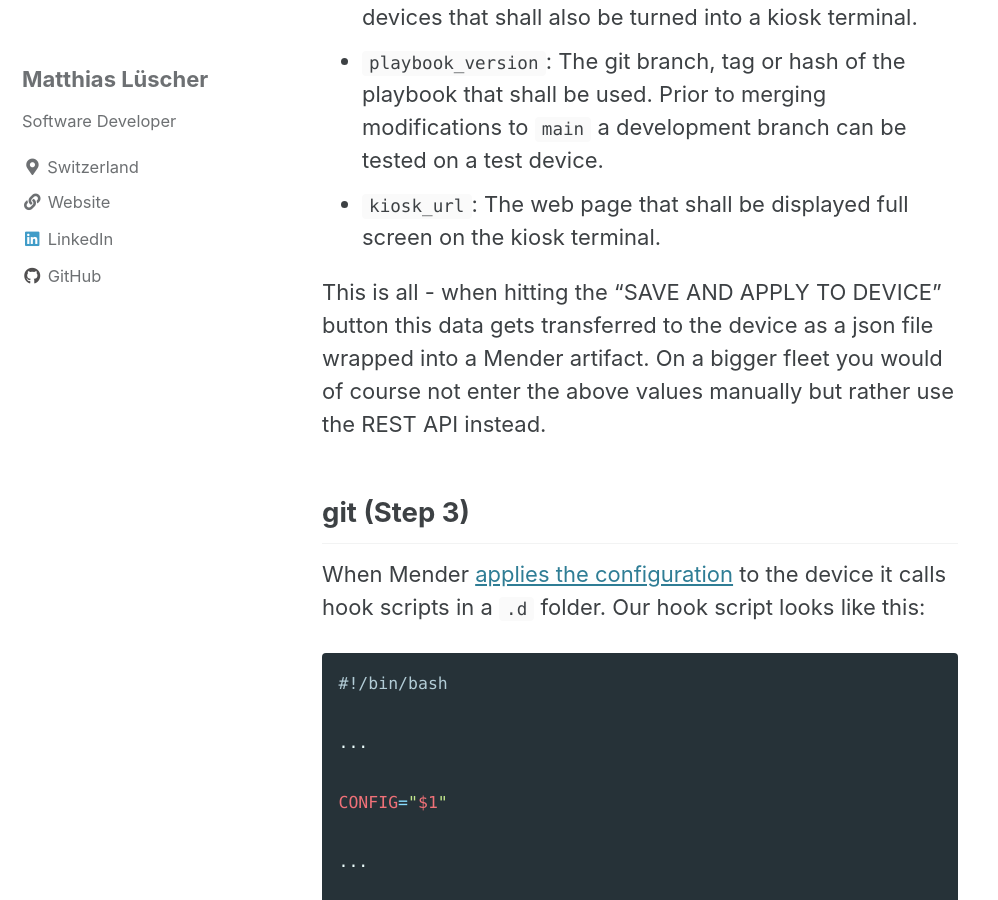
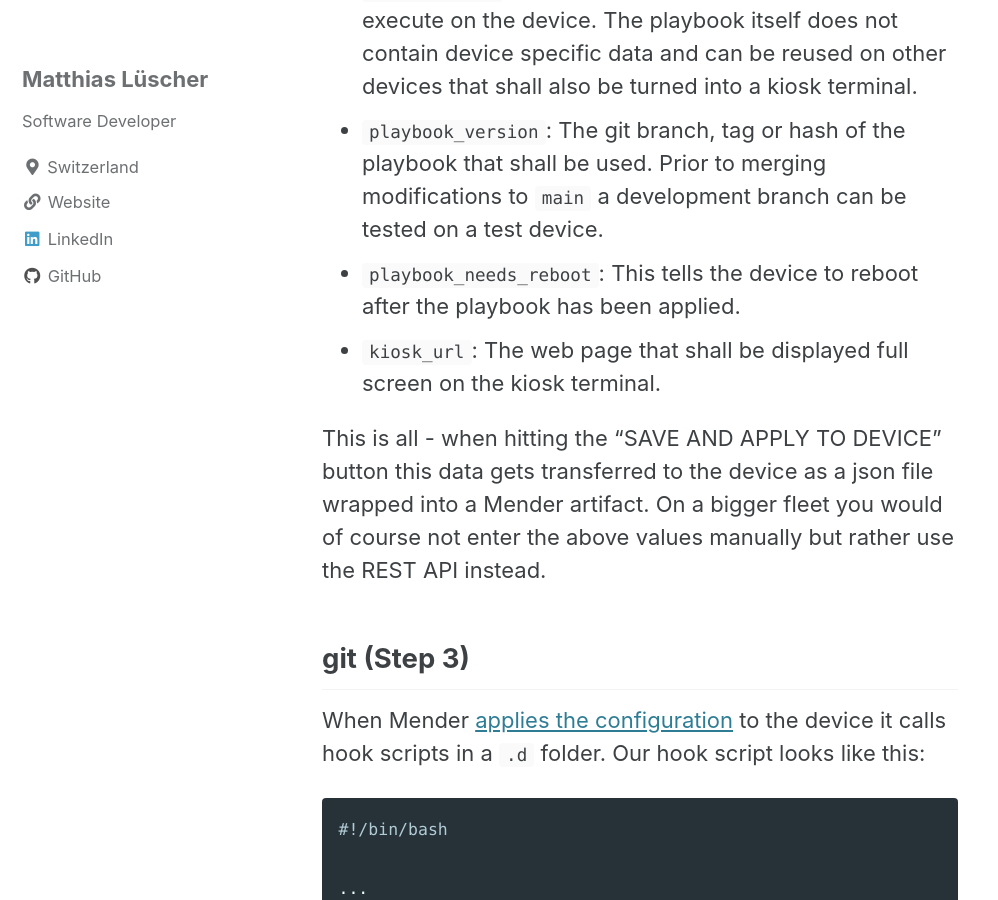
Before and after one commit to lueschem/lueschem.github.io, a Jekyll site: the page built from _posts/2021-11-22-Surprisingly-Easy-IoT-Device-Management.md, in a window 1280 px wide and 900 px high, scrolled down 1577 px. Shown: the whole window, without its empty margins (0-998 px from the left). Built offline with Jekyll 4.4.1, drawn with Linux system fonts in a browser that asks for light colours; cached includes are drawn as plain includes; comment, search, counter and statistics services are not loaded.

Commit message:
Updated post according to latest changes on edi-pi.

```diff
--- a/_posts/2021-11-22-Surprisingly-Easy-IoT-Device-Management.md
+++ b/_posts/2021-11-22-Surprisingly-Easy-IoT-Device-Management.md
@@ -29,6 +29,7 @@
 kiosk terminal.
 * `playbook_version`: The git branch, tag or hash of the playbook that shall be used. Prior to merging
 modifications to `main` a development branch can be tested on a test device.
+* `playbook_needs_reboot`: This tells the device to reboot after the playbook has been applied.
 * `kiosk_url`: The web page that shall be displayed full screen on the kiosk terminal.
 
 This is all - when hitting the "SAVE AND APPLY TO DEVICE" button this data gets transferred to the
```
Also changed, not shown: assets/images/blog/GitOpsMenderAnsible.png, assets/images/blog/mender-configure.png.
